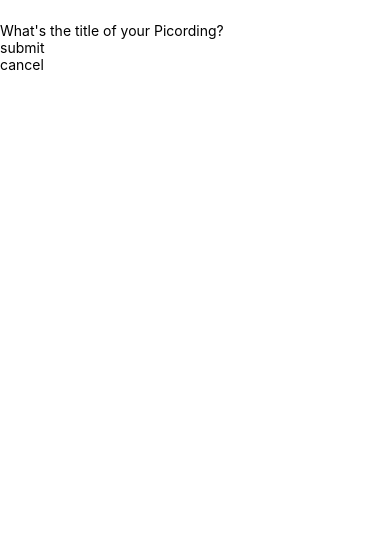
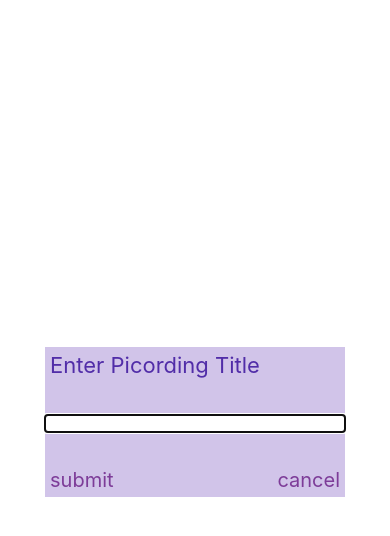
Before and after one commit to Owenx25/Picord, a React Native app in the folder Picord/: screen / in a window 390 px wide. Both pictures are taken after a click on the button "ADD PICORDING". Shown: the top 536 px of the page. Built offline with nearby package versions, Linux system fonts and the light colour scheme.

Commit message:
Progress on TextsubmitDialog

```diff
--- a/Picord/Concept.tsx
+++ b/Picord/Concept.tsx
@@ -108,6 +108,15 @@ export class Concept extends React.Component<Props, State> {
         }
     }
 
+    _onSubmit = (text: string): void => {
+        console.log(this.state);
+        this.setTitleModalVisible(!this.state.titleModalVisible);
+        console.log(text);
+    }
+    _onCancel = (): void => {
+        this.setTitleModalVisible(!this.state.titleModalVisible);
+        console.log('Picard was cancelled from title dialog');
+    }
 
 
     render() {
@@ -115,8 +124,9 @@ export class Concept extends React.Component<Props, State> {
             <View style={styles.container}>
                 <TextSubmitDialog
                   isModalVisible={this.state.titleModalVisible}
-                  onSubmit={() => {this.setTitleModalVisible(!this.state.titleModalVisible);}}
-                  onCancel={() => {this.setTitleModalVisible(!this.state.titleModalVisible);}}
+                  onSubmit={this._onSubmit}
+                  onCancel={this._onCancel}
+                  titleText='Enter Picording Title'
                 />
                 <TouchableHighlight style={styles.imageContainer} onLongPress={this._addRecording}>
                     { this.showImage() }
--- a/Picord/TextSubmitDialog.tsx
+++ b/Picord/TextSubmitDialog.tsx
@@ -1,23 +1,24 @@
 import React from 'react';
-import { StyleSheet, Text, View, Button, Image, TouchableHighlight, Modal, GestureResponderEvent } from 'react-native';
+import { StyleSheet, Text, View, Button, Image, TouchableOpacity, Modal, GestureResponderEvent, TextInput } from 'react-native';
 
 export interface Props {
     isModalVisible : boolean;
-    onSubmit: (GestureResponderEvent) => void;
-    onCancel: (GestureResponderEvent) => void;
+    onSubmit: (text: string) => void;
+    onCancel: (event: GestureResponderEvent) => void;
+    titleText: string;
     submitText: string;
     cancelText: string;
 }
 
 interface State {
-    titleModalVisible: boolean;
+    inputText: string;
 }
 
 export class TextSubmitDialog extends React.Component<Props, State> {
     constructor(props: Props) {
         super(props);
         this.state = {
-            titleModalVisible: false,
+            inputText: ''
         };
     }
 
@@ -29,25 +30,85 @@ export class TextSubmitDialog extends React.Component<Props, State> {
     public componentDidMount() {
     }
 
+    _onChangeText = (text: string): void => { this.setState({inputText: text}) }
+    _onSubmit = (event: GestureResponderEvent): void => { this.props.onSubmit(this.state.inputText); }
+
     render(): JSX.Element {
         return (
             <Modal
             animationType='slide'
-            transparent={false}
+            transparent={true}
             visible={this.props.isModalVisible}
             onRequestClose={() => { console.log('Add textSubmitDialog was opened.')}}>
-                <View style={{ marginTop: 22 }}>
-                    <Text>What's the title of your Picording?</Text>
-                    <TouchableHighlight
-                      onPress={this.props.onSubmit}>
-                        <Text>{this.props.submitText}</Text>
-                    </TouchableHighlight>
-                    <TouchableHighlight
-                      onPress={this.props.onCancel}>
-                    <Text>{this.props.cancelText}</Text>
-                </TouchableHighlight>
+                <View style={{flex: 1, justifyContent: 'center', alignItems: 'center'}}>
+                    <View style={styles.dialogBox}>
+                        <View style={styles.titleBox}>
+                            <Text style={styles.titleText}>{this.props.titleText}</Text>
+                        </View>
+                        <View style={styles.inputTextBox}>
+                            <TextInput
+                              style={styles.inputText}
+                              onChangeText={this._onChangeText}
+                              autoCorrect={true}
+                              clearButtonMode='while-editing'/>
+                        </View>
+                        <View style={styles.buttonBox}>
+                            <TouchableOpacity onPress={this._onSubmit}>
+                                <View style={[styles.button, {paddingStart: 5}]}>
+                                    <Text style={{fontSize: 20, color: '#7d3c98'}}>{this.props.submitText}</Text>
+                                </View>
+                            </TouchableOpacity>
+                            <TouchableOpacity onPress={this.props.onCancel}>
+                                <View style={[styles.button, {paddingEnd: 5}]}>
+                                    <Text style={{fontSize: 20, color: '#7d3c98'}}>{this.props.cancelText}</Text>
+                                </View>
+                            </TouchableOpacity>
+                        </View>
+                    </View>
                 </View>
             </Modal>
         );
     }
 }
+
+const styles = StyleSheet.create({
+    dialogBox: {
+        flexDirection: 'column',
+        justifyContent: 'space-between',
+        alignItems: 'stretch',
+        backgroundColor: '#d1c4e9',
+        width: 300,
+        height: 150
+    },
+    titleBox: {
+        justifyContent: 'flex-start'
+    },
+    titleText: {
+        paddingTop: 5,
+        paddingStart: 5,
+        fontSize: 22,
+        color: '#512da8'
+    },
+    inputTextBox: {
+
+    },
+    inputText: {
+        paddingHorizontal: 20,
+        backgroundColor: 'white'
+    },
+    buttonBox: {
+        justifyContent: 'space-between',
+        flexDirection: 'row'
+    },
+    button: {
+        paddingBottom: 5,
+        justifyContent: 'center',
+        alignItems: 'center',
+        backgroundColor: '#d1c4e9'
+    },
+    messageText: {
+        marginTop: 5,
+        fontSize: 20,
+        color: '#9575cd'
+    }
+})
```
Also changed, not shown: Picord/App.tsx (+9 -0 lines).
